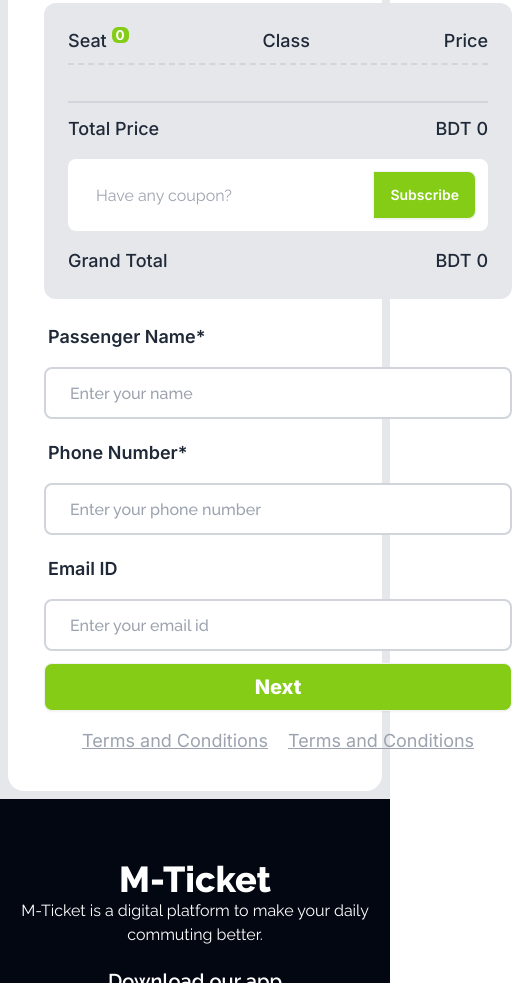
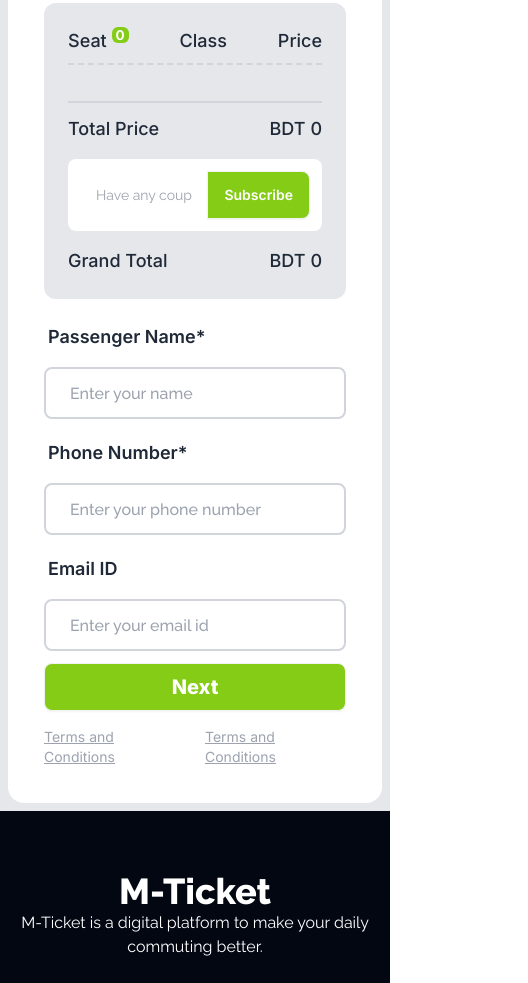
Before and after one commit to mohithedev/A5-Smart-Ticketing, a plain HTML site: page index.html in a window 390 px wide. Shown: the part 3590-4573 px from the top of the page, 528 px wide, since content can reach past the window. Drawn offline with nearby package versions, Linux system fonts and the light colour scheme.

Commit message:
ui making complete and finished responsive

```diff
--- a/index.html
+++ b/index.html
@@ -264,7 +264,7 @@
                     </div>
                 </div>
                 <!-- total fare area-->
-                <div class="w-[500px]">
+                <div class="max-w-[500px]">
                     <h3 class="text-2xl font-semibold border-b-2 border-gray-300 border-dashed pb-2">Select Your Seat</h3>
                     <div class="my-4 bg-gray-200 rounded-xl p-6">
                         <!-- seat count -->
@@ -291,7 +291,7 @@
                         <!-- coupon input -->
                         <div class="flex justify-center my-4 rounded-xl">
                             <form class=" join bg-white p-3 w-full">
-                                <input class="w-full join-item input input-bordered border-0 outline-0" placeholder="Have any coupon?" />
+                                <input class="w-full text-sm lg:text-lg join-item input input-bordered border-0 outline-0" placeholder="Have any coupon?" />
                                 <button class="join-item btn bg-lime-500 text-white hover:text-black">Subscribe</button>
                             </form>
                         </div>
@@ -304,7 +304,7 @@
                             </p>
                         </div>
                     </div>
-                    <!-- passenger info -->
+                    <!-- passenger info form-->
                     <div>
                         <form>
                             <div class="space-y-2 mb-3">
@@ -328,12 +328,12 @@
                             </div>
                             <button class="btn text-xl font-extrabold bg-lime-500 text-white w-full">Next</button>
                         </form>
-                        <div class="flex justify-center gap-5 mt-4">
+                        <div class="flex justify-center gap-5 mt-4 *:text-gray-400 *:underline *:text-sm *:lg:text-lg ">
                             <p>
-                                <a href="#" class="text-lg font_inter text-gray-400 underline">Terms and Conditions</a>
+                                <a href="#" class="font_inter ">Terms and Conditions</a>
                             </p>
                             <p>
-                                <a href="#" class="text-lg font_inter text-gray-400 underline">Terms and Conditions</a>
+                                <a href="#" class="font_inter">Terms and Conditions</a>
                             </p>
                         </div>
                     </div>
```
